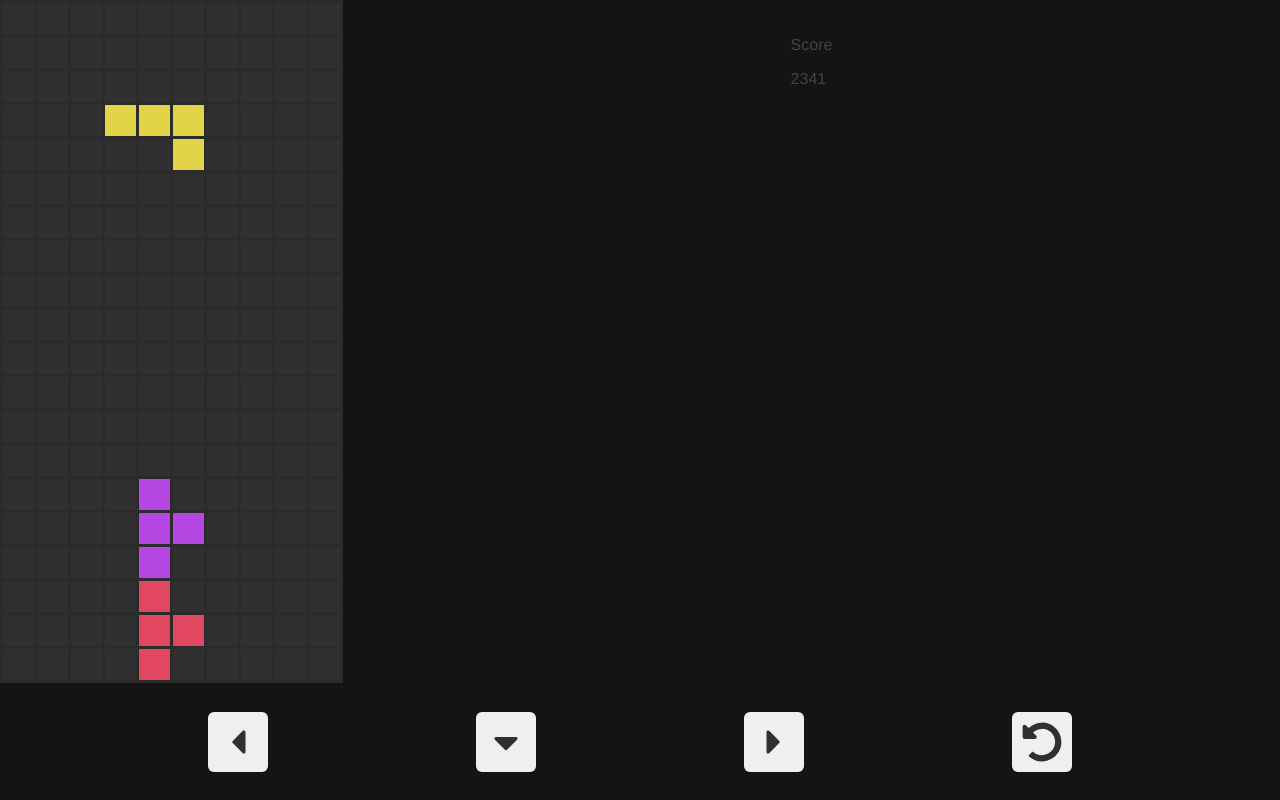
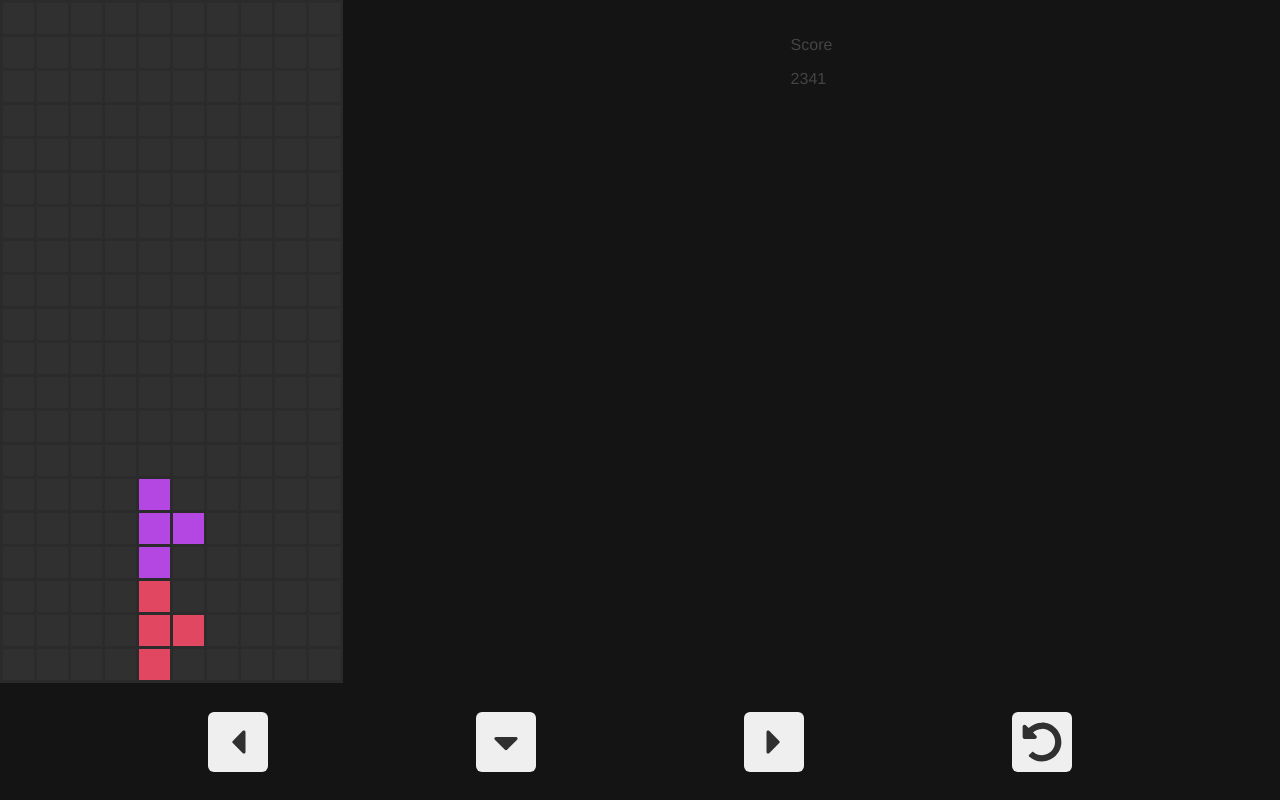
Before and after one commit to FilipTalaga/tetris, a React app: page / in a window 1280 px wide. Built offline with nearby package versions, Linux system fonts and the light colour scheme.

Commit message:
Set shape spawn starting level

```diff
--- a/src/canvas.jsx
+++ b/src/canvas.jsx
@@ -8,7 +8,7 @@ const makeGrid = (rows, cols) => (grid => ({
     rows: () => rows,
     cols: () => cols,
     get: (row, col) => grid[row * cols + col],
-    set: (row, col, value) => grid[row * cols + col] = value
+    set: (row, col, value) => row >= 0 && col >= 0 ? grid[row * cols + col] = value : 0
 }))(Array(rows * cols).fill(0));
 
 const makeDrawer = (ctx, ctxState, grid) => ({
@@ -35,6 +35,7 @@ const makePlayer = (grid, shape) => ({
         if (isCollision || isEnd) {
             shape.cords.forEach(x => grid.set(x.row, x.col, shape.color));
             shape = generateShape();
+            shape.cords.forEach(x => grid.set(x.row, x.col, shape.color));
         } else {
             shape.cords.forEach(x => grid.set(++x.row, x.col, shape.color));
         }
@@ -66,30 +67,30 @@ const makePlayer = (grid, shape) => ({
 
 const generateShape = () => {
     const shapes = [[
-        { row: 0, col: 3 },
+        { row: -1, col: 3 },
+        { row: -1, col: 4 },
+        { row: -1, col: 5 },
+        { row: 0, col: 5 }
+    ], [
+        { row: -1, col: 4 },
+        { row: -1, col: 5 },
         { row: 0, col: 4 },
-        { row: 0, col: 5 },
-        { row: 1, col: 5 }
+        { row: 0, col: 5 }
     ], [
-        { row: 0, col: 4 },
-        { row: 0, col: 5 },
-        { row: 1, col: 4 },
-        { row: 1, col: 5 }
+        { row: -2, col: 5 },
+        { row: -1, col: 4 },
+        { row: -1, col: 5 },
+        { row: 0, col: 4 }
     ], [
-        { row: 0, col: 5 },
-        { row: 1, col: 4 },
-        { row: 1, col: 5 },
-        { row: 2, col: 4 }
+        { row: -3, col: 4 },
+        { row: -2, col: 4 },
+        { row: -1, col: 4 },
+        { row: 0, col: 4 }
     ], [
-        { row: 0, col: 4 },
-        { row: 1, col: 4 },
-        { row: 2, col: 4 },
-        { row: 3, col: 4 }
-    ], [
-        { row: 0, col: 4 },
-        { row: 1, col: 4 },
-        { row: 1, col: 5 },
-        { row: 2, col: 4 }
+        { row: -2, col: 4 },
+        { row: -1, col: 4 },
+        { row: -1, col: 5 },
+        { row: 0, col: 4 }
     ]];
 
     return {
@@ -124,10 +125,13 @@ class Canvas extends Component {
 
     draw() {
         this.drawer.clearCtx();
+
         this.drawer.colorCtx(colors.background);
         this.drawer.drawBackground();
+
         this.drawer.colorCtx(colors.net);
-        this.drawer.drawNet(this.grid.cols(), this.grid.rows());
+        this.drawer.drawNet();
+
         this.drawer.colorCtx(colors.pink);
         this.grid.elements().forEach((square, index) => {
             if (square) {
```
